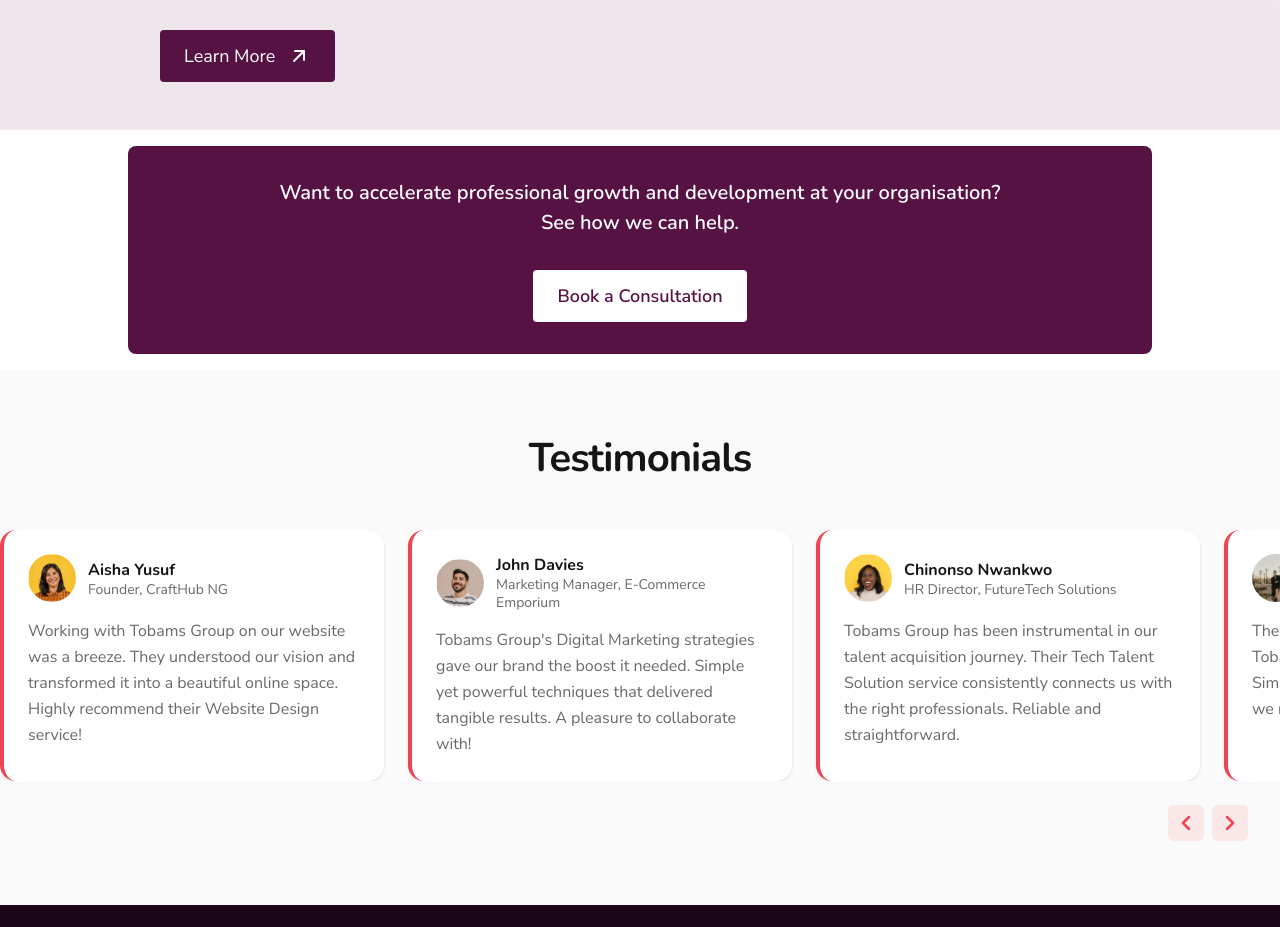
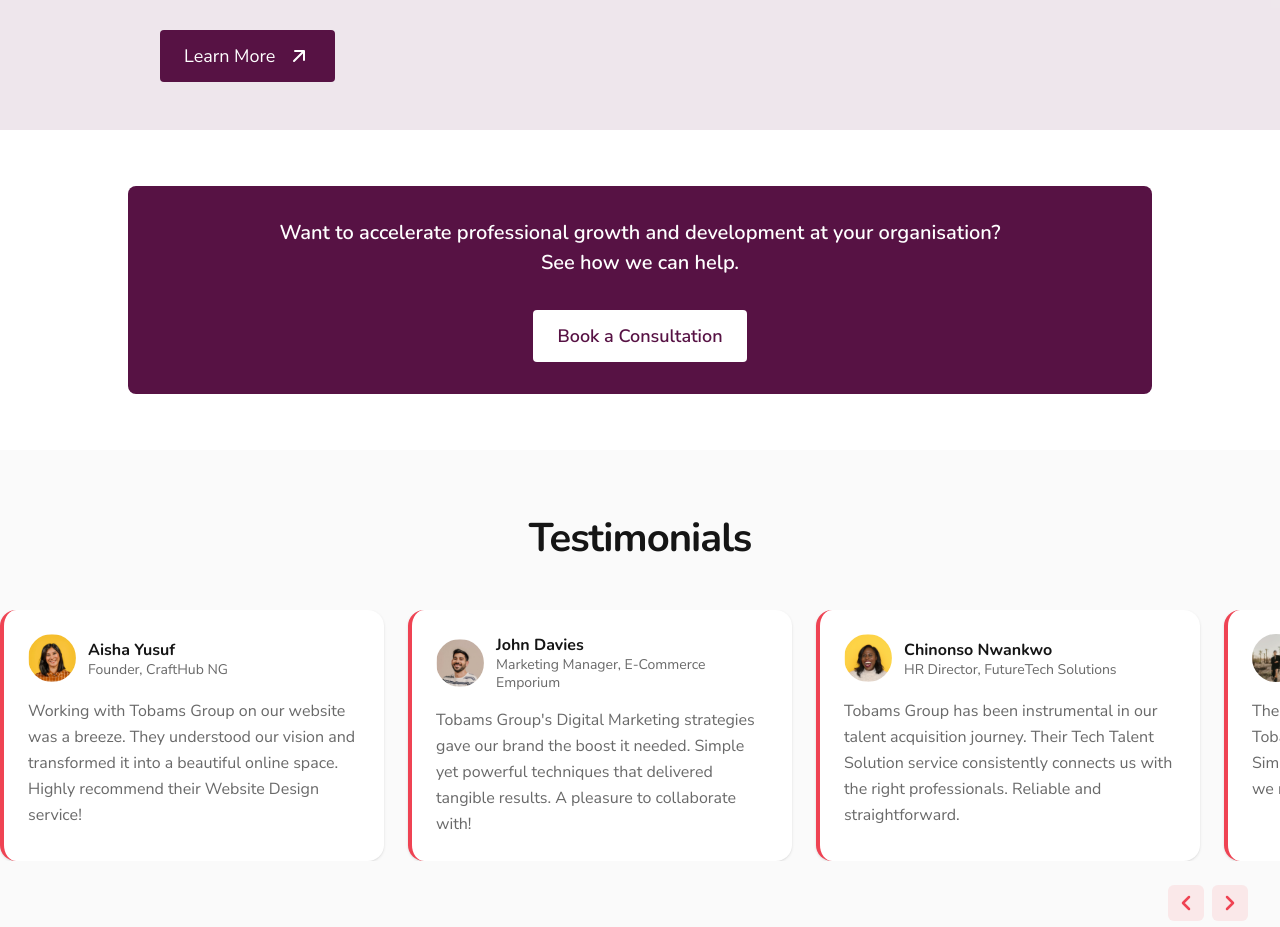
Before and after one commit to ronniiii-i/tobams-frontend-assessment, a Next.js app: page / in a window 1280 px wide. Shown: the part 5581-6508 px from the top of the page. Built offline with nearby package versions, Linux system fonts and the light colour scheme.

Commit message:
feat: update CTA component with additional styling and remove unused import in TransformationHub

```diff
--- a/src/components/CTA.tsx
+++ b/src/components/CTA.tsx
@@ -1,6 +1,6 @@
 function CTA() {
   return (
-    <section>
+    <section className="my-10">
       <div className="bg-purple w-9/10 xl:w-4/5 my-2 sm:my-3 lg:my-4 mx-auto rounded-lg py-8 px-6 sm:px-10 lg:px-16 flex flex-col items-center justify-center text-white gap-6 sm:gap-7 lg:gap-8 font-semibold">
         <h4 className="text-center hidden lg:text-xl lg:block tracking-[3%] leading-[150%]">
           Want to accelerate professional growth and development at your
--- a/src/components/TransformationHub.tsx
+++ b/src/components/TransformationHub.tsx
@@ -1,6 +1,5 @@
 import Image from "next/image";
 import ArrowUpIcon from "./UI/ArrowUpIcon";
-import ListIcon from "./UI/ListIcon";
 
 export default function TransformationHub() {
   const topics = [
```
